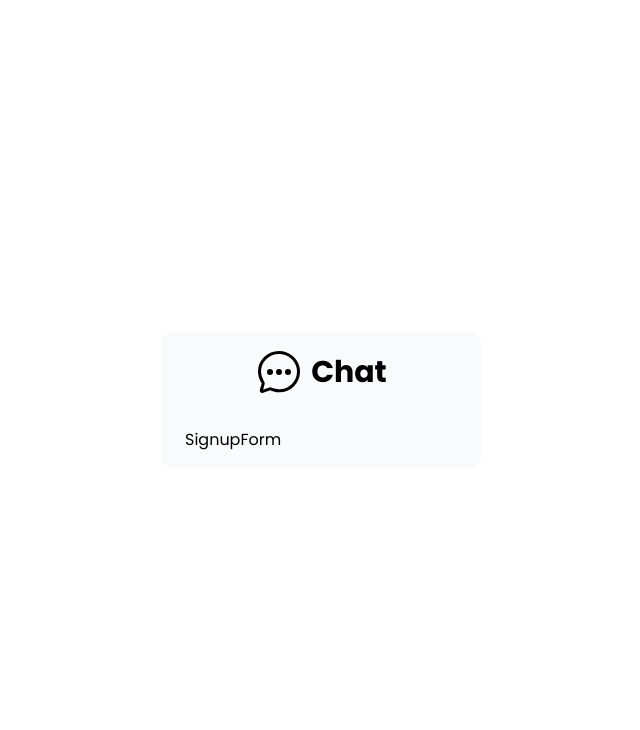
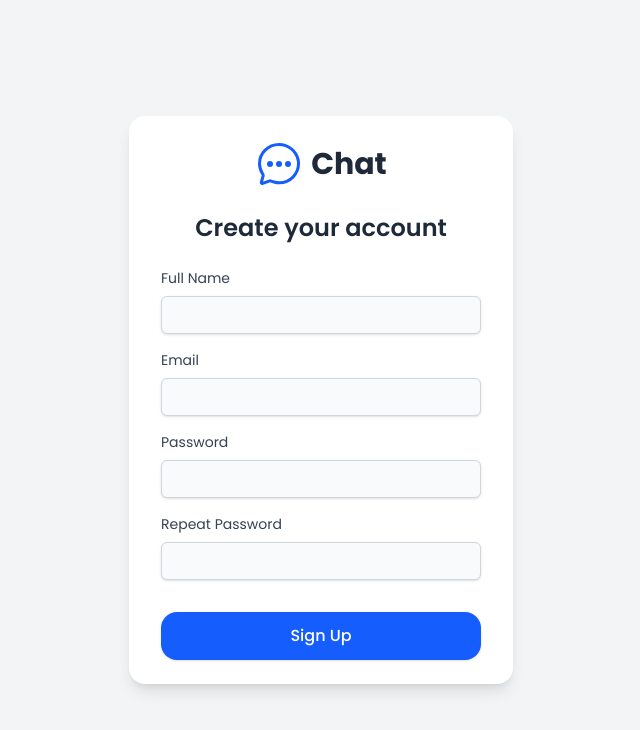
Before and after one commit to iamdrzazgowski/chat-app, a React (Vite) app: page / in a window 1280 px wide. Shown: the top 730 px of the page, without its empty margins (319-959 px from the left). Built offline with nearby package versions, Linux system fonts and the light colour scheme; a web font is replaced by a local one.

Commit message:
signup page design

```diff
--- a/src/components/Logo.tsx
+++ b/src/components/Logo.tsx
@@ -3,8 +3,8 @@ import { IoChatbubbleEllipsesOutline } from 'react-icons/io5';
 export default function Logo() {
     return (
         <div className='flex gap-2 items-center justify-center'>
-            <IoChatbubbleEllipsesOutline className='w-12 h-12 ' />
-            <span className='text-3xl font-bold'>Chat</span>
+            <IoChatbubbleEllipsesOutline className='w-12 h-12 text-blue-600' />
+            <span className='text-3xl font-bold text-gray-800'>Chat</span>
         </div>
     );
 }
--- a/src/features/authentication/SignupForm.tsx
+++ b/src/features/authentication/SignupForm.tsx
@@ -1,3 +1,69 @@
+const inputStyle =
+    'border border-gray-300 bg-gray-50 rounded-md shadow-sm px-4 py-2 text-sm focus:outline-none focus:ring-2 focus:ring-blue-500';
+const box = 'flex flex-col gap-1';
+
 export default function SignupForm() {
-    return <span>SignupForm</span>;
+    return (
+        <form className='flex flex-col gap-4'>
+            <div className={box}>
+                <label
+                    htmlFor='fullName'
+                    className='text-sm text-gray-700 mb-1'>
+                    Full Name
+                </label>
+                <input
+                    className={inputStyle}
+                    id='fullName'
+                    type='text'
+                    required
+                />
+            </div>
+
+            <div className={box}>
+                <label htmlFor='email' className='text-sm text-gray-700 mb-1'>
+                    Email
+                </label>
+                <input
+                    className={inputStyle}
+                    id='email'
+                    type='email'
+                    required
+                />
+            </div>
+
+            <div className={box}>
+                <label
+                    htmlFor='password'
+                    className='text-sm text-gray-700 mb-1'>
+                    Password
+                </label>
+                <input
+                    className={inputStyle}
+                    id='password'
+                    type='password'
+                    required
+                />
+            </div>
+
+            <div className={box}>
+                <label
+                    htmlFor='repeatPassword'
+                    className='text-sm text-gray-700 mb-1'>
+                    Repeat Password
+                </label>
+                <input
+                    className={inputStyle}
+                    id='repeatPassword'
+                    type='password'
+                    required
+                />
+            </div>
+
+            <button
+                type='submit'
+                className='w-full mt-4 bg-blue-600 text-white py-3 rounded-2xl cursor-pointer hover:bg-blue-700 shadow-sm font-medium text-base border-none transition-colors'>
+                Sign Up
+            </button>
+        </form>
+    );
 }
--- a/src/pages/Signup.tsx
+++ b/src/pages/Signup.tsx
@@ -5,9 +5,14 @@ import SignupForm from '../features/authentication/SignupForm';
 
 export default function Signup() {
     return (
-        <main className='min-h-screen grid grid-cols-[20rem] content-center justify-center '>
-            <div className='bg-gray-50 rounded-xl px-6 py-4 flex flex-col gap-8'>
+        <main className='min-h-screen grid grid-cols-[24rem] content-center justify-center bg-gray-100 p-4'>
+            <div className='bg-white rounded-2xl px-8 py-6 flex flex-col gap-6 shadow-lg'>
                 <Logo />
+
+                <h1 className='text-2xl font-semibold text-gray-800 text-center'>
+                    Create your account
+                </h1>
+
                 <SignupForm />
             </div>
         </main>
```
